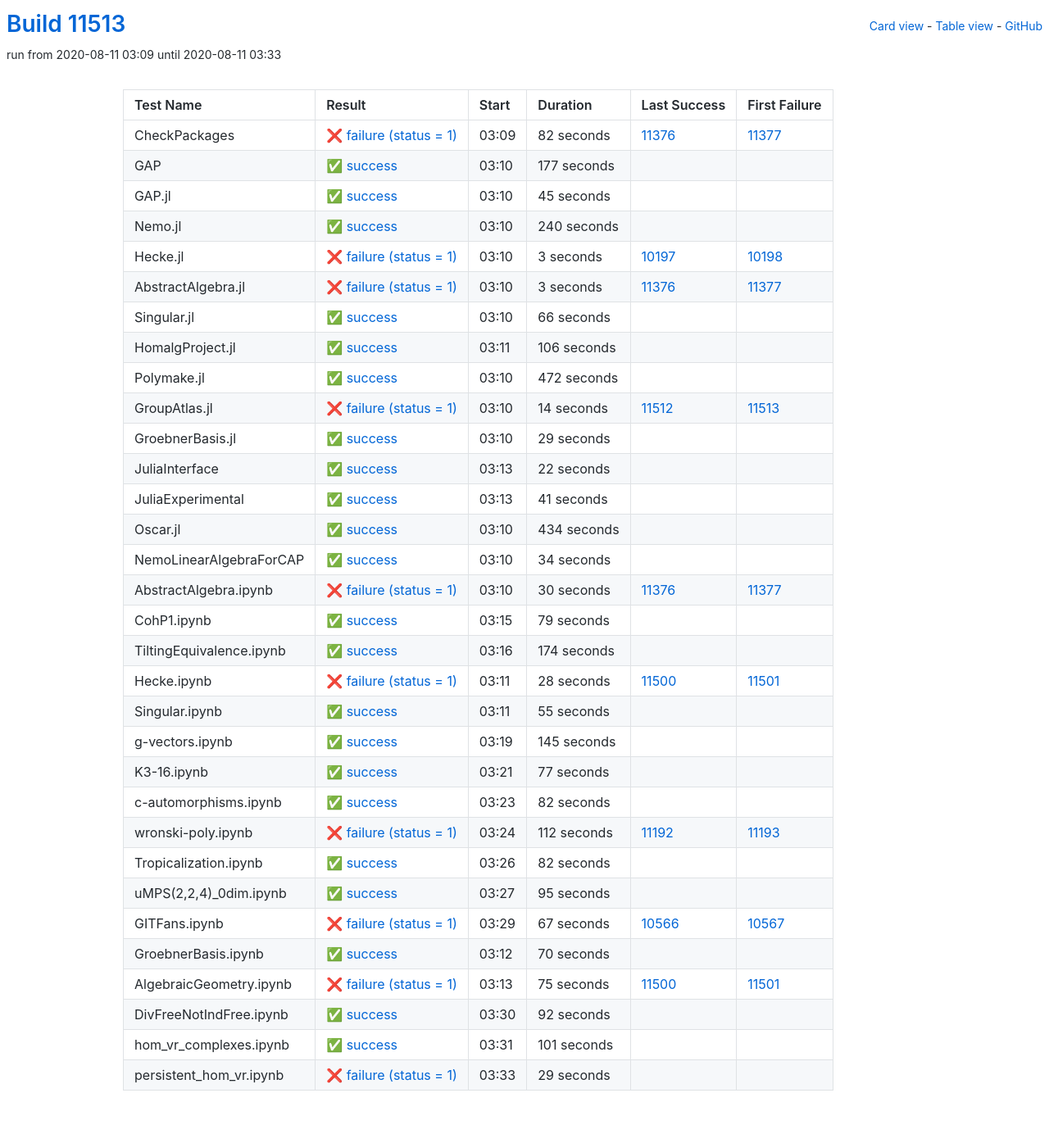
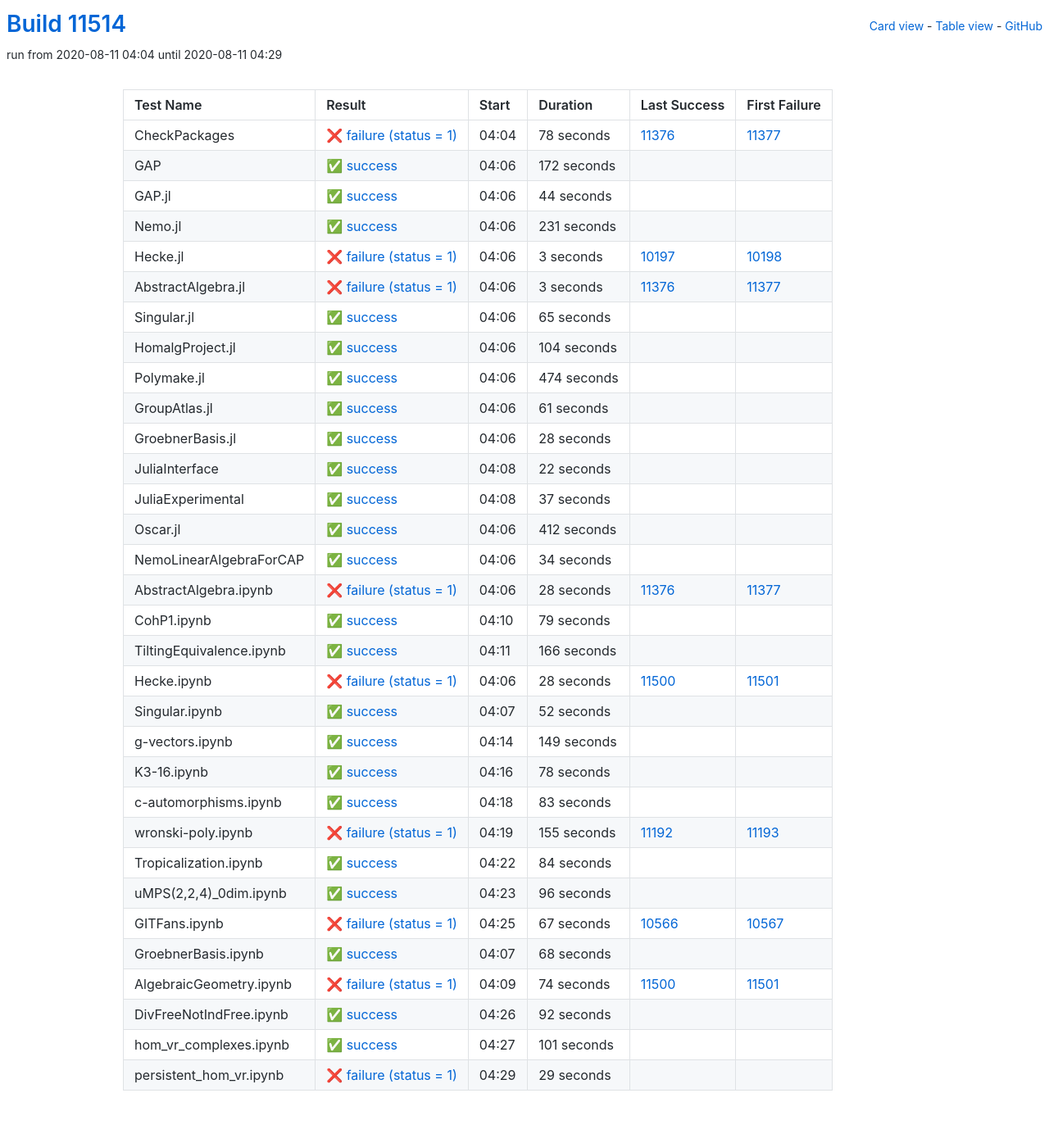
Before and after one commit to oscar-system/oscar-ci-status, a Jekyll site: the page built from table.html, in a window 1280 px wide. Shown: the whole page at 82% size. Built offline with Jekyll 4.4.1, drawn with Linux system fonts in a browser that asks for light colours.

Commit message:
Build #11514

```diff
--- a/_data/ci.yml
+++ b/_data/ci.yml
@@ -1,6 +1,6 @@
 ---
-build: 11513
-build_url: https://oscarci.mathematik.uni-kl.de/job/oscar/11513/
+build: 11514
+build_url: https://oscarci.mathematik.uni-kl.de/job/oscar/11514/
 job: oscar
 organization: oscar-system
 repo: oscar-ci-status
@@ -8,56 +8,56 @@
 tests:
 - name: CheckPackages
   id: checkpackages
-  log: https://oscarci.mathematik.uni-kl.de/job/oscar/11513/artifact/logs/build-11513/CheckPackages.log
-  start: 2020-08-11 03:09
+  log: https://oscarci.mathematik.uni-kl.de/job/oscar/11514/artifact/logs/build-11514/CheckPackages.log
+  start: 2020-08-11 04:04
   success: false
   exitcode: 1
   status: failure
-  duration: 82
+  duration: 78
   last_success: 11376
   last_success_url: https://oscarci.mathematik.uni-kl.de/job/oscar/11376/
   first_failure: 11377
   first_failure_url: https://oscarci.mathematik.uni-kl.de/job/oscar/11377/
 - name: GAP
   id: gap
-  log: https://oscarci.mathematik.uni-kl.de/job/oscar/11513/artifact/logs/build-11513/GAP.log
-  start: 2020-08-11 03:10
+  log: https://oscarci.mathematik.uni-kl.de/job/oscar/11514/artifact/logs/build-11514/GAP.log
+  start: 2020-08-11 04:06
   success: true
   exitcode: 0
   status: success
-  duration: 177
+  duration: 172
   last_success: false
   last_success_url:
   first_failure: false
   first_failure_url:
 - name: GAP.jl
   id: gap-jl
-  log: https://oscarci.mathematik.uni-kl.de/job/oscar/11513/artifact/logs/build-11513/GAP.jl.log
-  start: 2020-08-11 03:10
+  log: https://oscarci.mathematik.uni-kl.de/job/oscar/11514/artifact/logs/build-11514/GAP.jl.log
+  start: 2020-08-11 04:06
   success: true
   exitcode: 0
   status: success
-  duration: 45
+  duration: 44
   last_success: false
   last_success_url:
   first_failure: false
   first_failure_url:
 - name: Nemo.jl
   id: nemo-jl
-  log: https://oscarci.mathematik.uni-kl.de/job/oscar/11513/artifact/logs/build-11513/Nemo.jl.log
-  start: 2020-08-11 03:10
+  log: https://oscarci.mathematik.uni-kl.de/job/oscar/11514/artifact/logs/build-11514/Nemo.jl.log
+  start: 2020-08-11 04:06
   success: true
   exitcode: 0
   status: success
-  duration: 240
+  duration: 231
   last_success: false
   last_success_url:
   first_failure: false
   first_failure_url:
 - name: Hecke.jl
   id: hecke-jl
-  log: https://oscarci.mathematik.uni-kl.de/job/oscar/11513/artifact/logs/build-11513/Hecke.jl.log
-  start: 2020-08-11 03:10
+  log: https://oscarci.mathematik.uni-kl.de/job/oscar/11514/artifact/logs/build-11514/Hecke.jl.log
+  start: 2020-08-11 04:06
   success: false
   exitcode: 1
   status: failure
@@ -68,8 +68,8 @@
   first_failure_url: https://oscarci.mathematik.uni-kl.de/job/oscar/10198/
 - name: AbstractAlgebra.jl
   id: abstractalgebra-jl
-  log: https://oscarci.mathematik.uni-kl.de/job/oscar/11513/artifact/logs/build-11513/AbstractAlgebra.jl.log
-  start: 2020-08-11 03:10
+  log: https://oscarci.mathematik.uni-kl.de/job/oscar/11514/artifact/logs/build-11514/AbstractAlgebra.jl.log
+  start: 2020-08-11 04:06
   success: false
   exitcode: 1
   status: failure
@@ -80,68 +80,68 @@
   first_failure_url: https://oscarci.mathematik.uni-kl.de/job/oscar/11377/
 - name: Singular.jl
   id: singular-jl
-  log: https://oscarci.mathematik.uni-kl.de/job/oscar/11513/artifact/logs/build-11513/Singular.jl.log
-  start: 2020-08-11 03:10
+  log: https://oscarci.mathematik.uni-kl.de/job/oscar/11514/artifact/logs/build-11514/Singular.jl.log
+  start: 2020-08-11 04:06
   success: true
   exitcode: 0
   status: success
-  duration: 66
+  duration: 65
   last_success: false
   last_success_url:
   first_failure: false
   first_failure_url:
 - name: HomalgProject.jl
   id: homalgproject-jl
-  log: https://oscarci.mathematik.uni-kl.de/job/oscar/11513/artifact/logs/build-11513/HomalgProject.jl.log
-  start: 2020-08-11 03:11
+  log: https://oscarci.mathematik.uni-kl.de/job/oscar/11514/artifact/logs/build-11514/HomalgProject.jl.log
+  start: 2020-08-11 04:06
   success: true
   exitcode: 0
   status: success
-  duration: 106
+  duration: 104
   last_success: false
   last_success_url:
   first_failure: false
   first_failure_url:
 - name: Polymake.jl
   id: polymake-jl
-  log: https://oscarci.mathematik.uni-kl.de/job/oscar/11513/artifact/logs/build-11513/Polymake.jl.log
-  start: 2020-08-11 03:10
+  log: https://oscarci.mathematik.uni-kl.de/job/oscar/11514/artifact/logs/build-11514/Polymake.jl.log
+  start: 2020-08-11 04:06
   success: true
   exitcode: 0
   status: success
-  duration: 472
+  duration: 474
   last_success: false
   last_success_url:
   first_failure: false
   first_failure_url:
 - name: GroupAtlas.jl
   id: groupatlas-jl
-  log: https://oscarci.mathematik.uni-kl.de/job/oscar/11513/artifact/logs/build-11513/GroupAtlas.jl.log
-  start: 2020-08-11 03:10
-  success: false
-  exitcode: 1
-  status: failure
-  duration: 14
-  last_success: 11512
-  last_success_url: https://oscarci.mathematik.uni-kl.de/job/oscar/11512/
-  first_failure: 11513
-  first_failure_url: https://oscarci.mathematik.uni-kl.de/job/oscar/11513/
-- name: GroebnerBasis.jl
-  id: groebnerbasis-jl
-  log: https://oscarci.mathematik.uni-kl.de/job/oscar/11513/artifact/logs/build-11513/GroebnerBasis.jl.log
-  start: 2020-08-11 03:10
+  log: https://oscarci.mathematik.uni-kl.de/job/oscar/11514/artifact/logs/build-11514/GroupAtlas.jl.log
+  start: 2020-08-11 04:06
   success: true
   exitcode: 0
   status: success
-  duration: 29
+  duration: 61
+  last_success: false
+  last_success_url:
+  first_failure: false
+  first_failure_url:
+- name: GroebnerBasis.jl
+  id: groebnerbasis-jl
+  log: https://oscarci.mathematik.uni-kl.de/job/oscar/11514/artifact/logs/build-11514/GroebnerBasis.jl.log
+  start: 2020-08-11 04:06
+  success: true
+  exitcode: 0
+  status: success
+  duration: 28
   last_success: false
   last_success_url:
   first_failure: false
   first_failure_url:
 - name: JuliaInterface
   id: juliainterface
-  log: https://oscarci.mathematik.uni-kl.de/job/oscar/11513/artifact/logs/build-11513/JuliaInterface.log
-  start: 2020-08-11 03:13
+  log: https://oscarci.mathematik.uni-kl.de/job/oscar/11514/artifact/logs/build-11514/JuliaInterface.log
+  start: 2020-08-11 04:08
   success: true
   exitcode: 0
   status: success
@@ -152,32 +152,32 @@
   first_failure_url:
 - name: JuliaExperimental
   id: juliaexperimental
-  log: https://oscarci.mathematik.uni-kl.de/job/oscar/11513/artifact/logs/build-11513/JuliaExperimental.log
-  start: 2020-08-11 03:13
+  log: https://oscarci.mathematik.uni-kl.de/job/oscar/11514/artifact/logs/build-11514/JuliaExperimental.log
+  start: 2020-08-11 04:08
   success: true
   exitcode: 0
   status: success
-  duration: 41
+  duration: 37
   last_success: false
   last_success_url:
   first_failure: false
   first_failure_url:
 - name: Oscar.jl
   id: oscar-jl
-  log: https://oscarci.mathematik.uni-kl.de/job/oscar/11513/artifact/logs/build-11513/Oscar.jl.log
-  start: 2020-08-11 03:10
+  log: https://oscarci.mathematik.uni-kl.de/job/oscar/11514/artifact/logs/build-11514/Oscar.jl.log
+  start: 2020-08-11 04:06
   success: true
   exitcode: 0
   status: success
-  duration: 434
+  duration: 412
   last_success: false
   last_success_url:
   first_failure: false
   first_failure_url:
 - name: NemoLinearAlgebraForCAP
   id: nemolinearalgebraforcap
-  log: https://oscarci.mathematik.uni-kl.de/job/oscar/11513/artifact/logs/build-11513/NemoLinearAlgebraForCAP.log
-  start: 2020-08-11 03:10
+  log: https://oscarci.mathematik.uni-kl.de/job/oscar/11514/artifact/logs/build-11514/NemoLinearAlgebraForCAP.log
+  start: 2020-08-11 04:06
   success: true
   exitcode: 0
   status: success
@@ -188,20 +188,20 @@
   first_failure_url:
 - name: AbstractAlgebra.ipynb
   id: abstractalgebra-ipynb
-  log: https://oscarci.mathematik.uni-kl.de/job/oscar/11513/artifact/logs/build-11513/AbstractAlgebra.ipynb.log
-  start: 2020-08-11 03:10
+  log: https://oscarci.mathematik.uni-kl.de/job/oscar/11514/artifact/logs/build-11514/AbstractAlgebra.ipynb.log
+  start: 2020-08-11 04:06
   success: false
   exitcode: 1
   status: failure
-  duration: 30
+  duration: 28
   last_success: 11376
   last_success_url: https://oscarci.mathematik.uni-kl.de/job/oscar/11376/
   first_failure: 11377
   first_failure_url: https://oscarci.mathematik.uni-kl.de/job/oscar/11377/
 - name: CohP1.ipynb
   id: cohp1-ipynb
-  log: https://oscarci.mathematik.uni-kl.de/job/oscar/11513/artifact/logs/build-11513/CohP1.ipynb.log
-  start: 2020-08-11 03:15
+  log: https://oscarci.mathematik.uni-kl.de/job/oscar/11514/artifact/logs/build-11514/CohP1.ipynb.log
+  start: 2020-08-11 04:10
   success: true
   exitcode: 0
   status: success
@@ -212,20 +212,20 @@
   first_failure_url:
 - name: TiltingEquivalence.ipynb
   id: tiltingequivalence-ipynb
-  log: https://oscarci.mathematik.uni-kl.de/job/oscar/11513/artifact/logs/build-11513/TiltingEquivalence.ipynb.log
-  start: 2020-08-11 03:16
+  log: https://oscarci.mathematik.uni-kl.de/job/oscar/11514/artifact/logs/build-11514/TiltingEquivalence.ipynb.log
+  start: 2020-08-11 04:11
   success: true
   exitcode: 0
   status: success
-  duration: 174
+  duration: 166
   last_success: false
   last_success_url:
   first_failure: false
   first_failure_url:
 - name: Hecke.ipynb
   id: hecke-ipynb
-  log: https://oscarci.mathematik.uni-kl.de/job/oscar/11513/artifact/logs/build-11513/Hecke.ipynb.log
-  start: 2020-08-11 03:11
+  log: https://oscarci.mathematik.uni-kl.de/job/oscar/11514/artifact/logs/build-11514/Hecke.ipynb.log
+  start: 2020-08-11 04:06
   success: false
   exitcode: 1
   status: failure
@@ -236,92 +236,92 @@
   first_failure_url: https://oscarci.mathematik.uni-kl.de/job/oscar/11501/
 - name: Singular.ipynb
   id: singular-ipynb
-  log: https://oscarci.mathematik.uni-kl.de/job/oscar/11513/artifact/logs/build-11513/Singular.ipynb.log
-  start: 2020-08-11 03:11
+  log: https://oscarci.mathematik.uni-kl.de/job/oscar/11514/artifact/logs/build-11514/Singular.ipynb.log
+  start: 2020-08-11 04:07
   success: true
   exitcode: 0
   status: success
-  duration: 55
+  duration: 52
   last_success: false
   last_success_url:
   first_failure: false
   first_failure_url:
 - name: g-vectors.ipynb
   id: g-vectors-ipynb
-  log: https://oscarci.mathematik.uni-kl.de/job/oscar/11513/artifact/logs/build-11513/g-vectors.ipynb.log
-  start: 2020-08-11 03:19
+  log: https://oscarci.mathematik.uni-kl.de/job/oscar/11514/artifact/logs/build-11514/g-vectors.ipynb.log
+  start: 2020-08-11 04:14
   success: true
   exitcode: 0
   status: success
-  duration: 145
+  duration: 149
   last_success: false
   last_success_url:
   first_failure: false
   first_failure_url:
 - name: K3-16.ipynb
   id: k3-16-ipynb
-  log: https://oscarci.mathematik.uni-kl.de/job/oscar/11513/artifact/logs/build-11513/K3-16.ipynb.log
-  start: 2020-08-11 03:21
+  log: https://oscarci.mathematik.uni-kl.de/job/oscar/11514/artifact/logs/build-11514/K3-16.ipynb.log
+  start: 2020-08-11 04:16
   success: true
   exitcode: 0
   status: success
-  duration: 77
+  duration: 78
   last_success: false
   last_success_url:
   first_failure: false
   first_failure_url:
 - name: c-automorphisms.ipynb
   id: c-automorphisms-ipynb
-  log: https://oscarci.mathematik.uni-kl.de/job/oscar/11513/artifact/logs/build-11513/c-automorphisms.ipynb.log
-  start: 2020-08-11 03:23
+  log: https://oscarci.mathematik.uni-kl.de/job/oscar/11514/artifact/logs/build-11514/c-automorphisms.ipynb.log
+  start: 2020-08-11 04:18
   success: true
   exitcode: 0
   status: success
-  duration: 82
+  duration: 83
   last_success: false
   last_success_url:
   first_failure: false
   first_failure_url:
 - name: wronski-poly.ipynb
   id: wronski-poly-ipynb
-  log: https://oscarci.mathematik.uni-kl.de/job/oscar/11513/artifact/logs/build-11513/wronski-poly.ipynb.log
-  start: 2020-08-11 03:24
+  log: https://oscarci.mathematik.uni-kl.de/job/oscar/11514/artifact/logs/build-11514/wronski-poly.ipynb.log
+  start: 2020-08-11 04:19
   success: false
   exitcode: 1
   status: failure
-  duration: 112
+  duration: 155
   last_success: 11192
   last_success_url: https://oscarci.mathematik.uni-kl.de/job/oscar/11192/
   first_failure: 11193
   first_failure_url: https://oscarci.mathematik.uni-kl.de/job/oscar/11193/
 - name: Tropicalization.ipynb
   id: tropicalization-ipynb
-  log: https://oscarci.mathematik.uni-kl.de/job/oscar/11513/artifact/logs/build-11513/Tropicalization.ipynb.log
-  start: 2020-08-11 03:26
+  log: https://oscarci.mathematik.uni-kl.de/job/oscar/11514/artifact/logs/build-11514/Tropicalization.ipynb.log
+  start: 2020-08-11 04:22
   success: true
   exitcode: 0
   status: success
-  duration: 82
+  duration: 84
   last_success: false
   last_success_url:
   first_failure: false
   first_failure_url:
 - name: uMPS(2,2,4)_0dim.ipynb
   id: umps-2-2-4-0dim-ipynb
-  log: https://oscarci.mathematik.uni-kl.de/job/oscar/11513/artifact/logs/build-11513/uMPS-2-2-4-_0dim.ipynb.log
-  start: 2020-08-11 03:27
+  log: https://oscarci.mathematik.uni-kl.de/job/oscar/11514/artifact/logs/build-11514/uMPS-2-2-4-_0dim.ipynb.log
+  start: 2020-08-11 04:23
   success: true
   exitcode: 0
   status: success
-  duration: 95
+  duration: 96
   last_success: false
   last_success_url:
   first_failure: false
   first_failure_url:
 - name: GITFans.ipynb
   id: gitfans-ipynb
-  log: https://oscarci.mathematik.uni-kl.de/job/oscar/11513/artifact/logs/build-11513/GITFans.ipynb.log
-  start: 2020-08-11 03:29
+  log: https://oscarci.mathematik.uni-kl.de/job/oscar/11514/artifact/logs/build-11514/GITFans.ipynb.log
+  start: 2020-08-11 04:25
   success: false
   exitcode: 1
   status: failure
@@ -332,32 +332,32 @@
   first_failure_url: https://oscarci.mathematik.uni-kl.de/job/oscar/10567/
 - name: GroebnerBasis.ipynb
   id: groebnerbasis-ipynb
-  log: https://oscarci.mathematik.uni-kl.de/job/oscar/11513/artifact/logs/build-11513/GroebnerBasis.ipynb.log
-  start: 2020-08-11 03:12
+  log: https://oscarci.mathematik.uni-kl.de/job/oscar/11514/artifact/logs/build-11514/GroebnerBasis.ipynb.log
+  start: 2020-08-11 04:07
   success: true
   exitcode: 0
   status: success
-  duration: 70
+  duration: 68
   last_success: false
   last_success_url:
   first_failure: false
   first_failure_url:
 - name: AlgebraicGeometry.ipynb
   id: algebraicgeometry-ipynb
-  log: https://oscarci.mathematik.uni-kl.de/job/oscar/11513/artifact/logs/build-11513/AlgebraicGeometry.ipynb.log
-  start: 2020-08-11 03:13
+  log: https://oscarci.mathematik.uni-kl.de/job/oscar/11514/artifact/logs/build-11514/AlgebraicGeometry.ipynb.log
+  start: 2020-08-11 04:09
   success: false
   exitcode: 1
   status: failure
-  duration: 75
+  duration: 74
   last_success: 11500
   last_success_url: https://oscarci.mathematik.uni-kl.de/job/oscar/11500/
   first_failure: 11501
   first_failure_url: https://oscarci.mathematik.uni-kl.de/job/oscar/11501/
 - name: DivFreeNotIndFree.ipynb
   id: divfreenotindfree-ipynb
-  log: https://oscarci.mathematik.uni-kl.de/job/oscar/11513/artifact/logs/build-11513/DivFreeNotIndFree.ipynb.log
-  start: 2020-08-11 03:30
+  log: https://oscarci.mathematik.uni-kl.de/job/oscar/11514/artifact/logs/build-11514/DivFreeNotIndFree.ipynb.log
+  start: 2020-08-11 04:26
   success: true
   exitcode: 0
   status: success
@@ -368,8 +368,8 @@
   first_failure_url:
 - name: hom_vr_complexes.ipynb
   id: hom-vr-complexes-ipynb
-  log: https://oscarci.mathematik.uni-kl.de/job/oscar/11513/artifact/logs/build-11513/hom_vr_complexes.ipynb.log
-  start: 2020-08-11 03:31
+  log: https://oscarci.mathematik.uni-kl.de/job/oscar/11514/artifact/logs/build-11514/hom_vr_complexes.ipynb.log
+  start: 2020-08-11 04:27
   success: true
   exitcode: 0
   status: success
@@ -380,8 +380,8 @@
   first_failure_url:
 - name: persistent_hom_vr.ipynb
   id: persistent-hom-vr-ipynb
-  log: https://oscarci.mathematik.uni-kl.de/job/oscar/11513/artifact/logs/build-11513/persistent_hom_vr.ipynb.log
-  start: 2020-08-11 03:33
+  log: https://oscarci.mathematik.uni-kl.de/job/oscar/11514/artifact/logs/build-11514/persistent_hom_vr.ipynb.log
+  start: 2020-08-11 04:29
   success: false
   exitcode: 1
   status: failure
```
Also changed, not shown: README.md.
